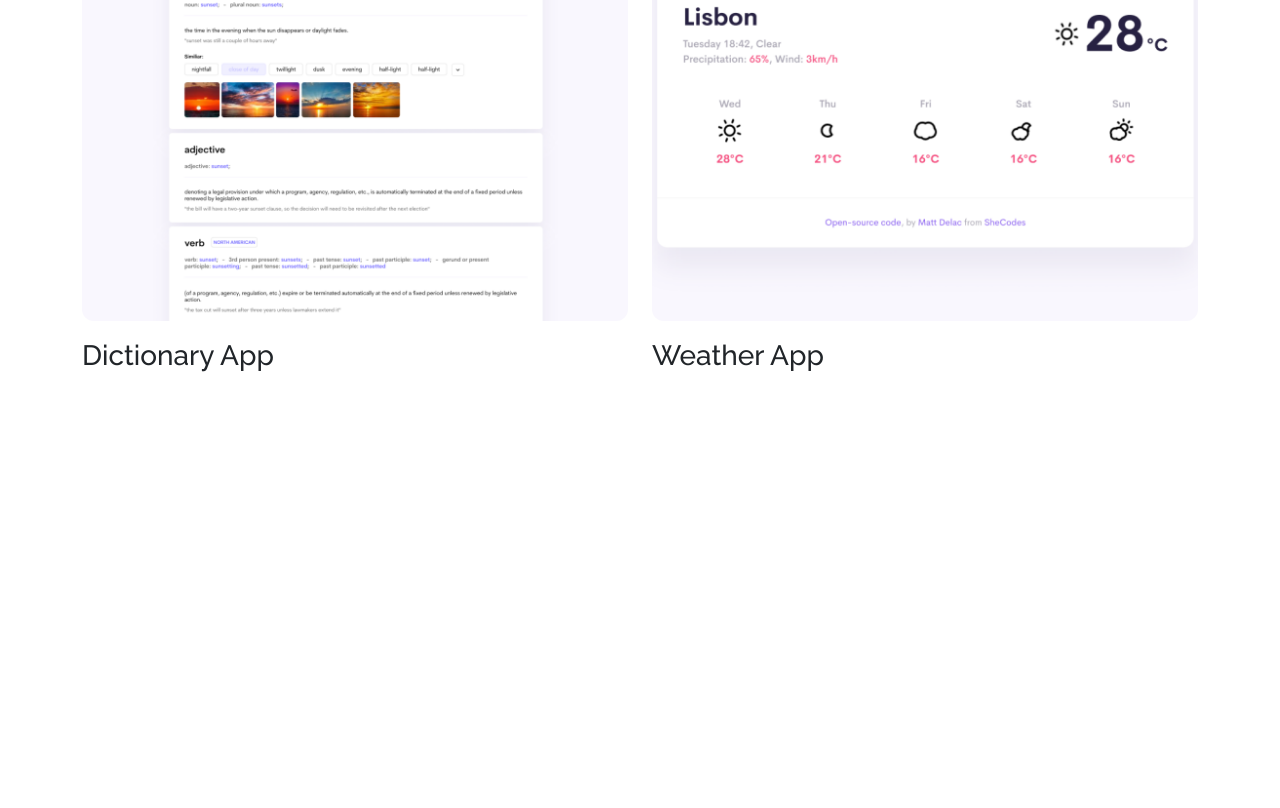
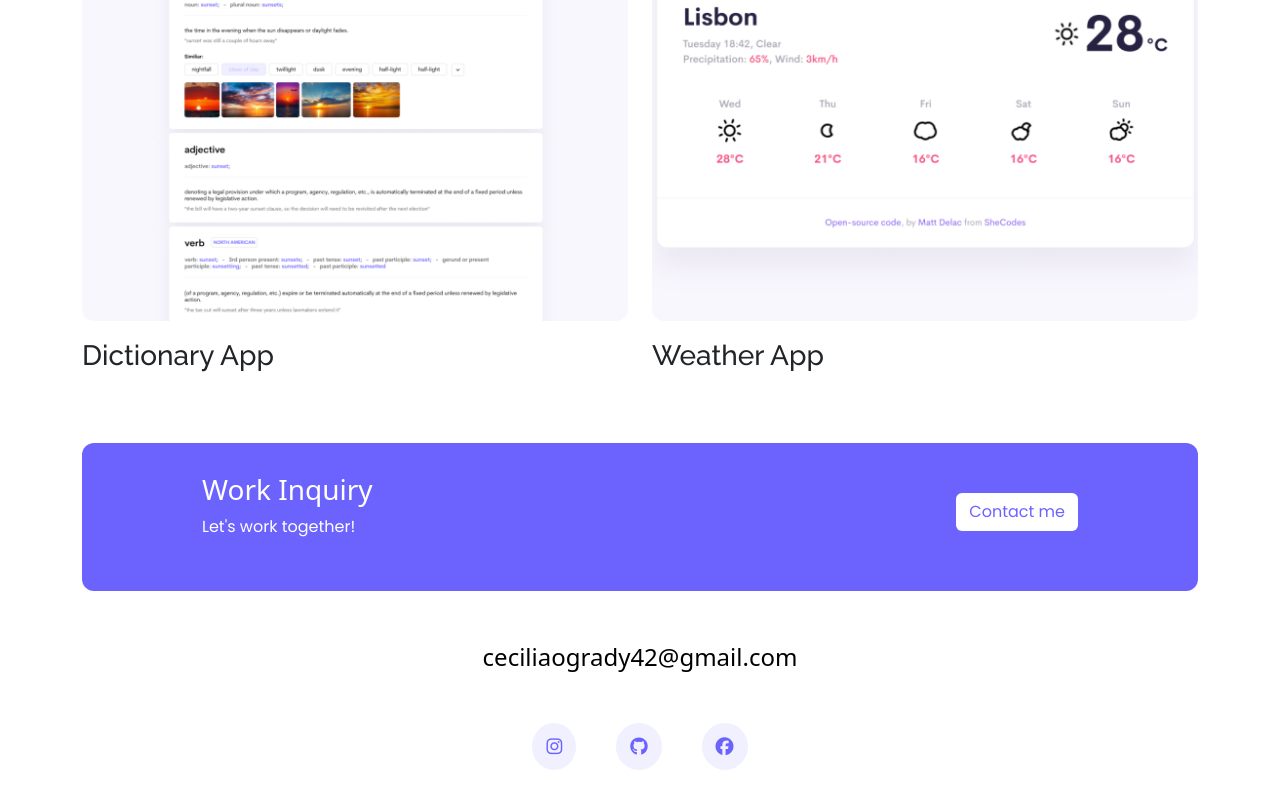
Before and after one commit to cogrady42/portfolio-project, a plain HTML site: page index.html in a window 1280 px wide. Shown: the part 1347-2155 px from the top of the page. Before the commit the page ends 1830 px from the top, so only its background shows below. Drawn offline with nearby package versions, Linux system fonts and the light colour scheme.

Commit message:
added footer

```diff
--- a/index.html
+++ b/index.html
@@ -82,7 +82,32 @@ Cecilia O'Grady
         <h2 class="mt-3">Weather App</h2>
     </div>
 </div>
+<footer>
+<div class="contact-box d-flex justify-content-between mb-5 d-none d-md-flex">
+    <div>
+    <h4>Work Inquiry</h4>
+    <p>Let's work together!</p>
+    </div>
+    <div>
+    <a href="" class="btn btn-branding">Contact me</a>
 </div>
+</div>
+<div class="mb-5 d-flex justify-content-center">
+    <a href="mailto:ceciliaogrady42@gmail.com" class="email-link">ceciliaogrady42@gmail.com</a>
+</div>
+    <div class="social-links d-flex justify-content-center">
+        <a href="https://www.instagram.com/cecilia.og/" target="_blank">
+    <i class="fa-brands fa-instagram"></i>
+</a>
+<a href="https://github.com/cogrady42" target="_blank">
+    <i class="fa-brands fa-github"></i>
+</a>
+    <a href="https://www.facebook.com/cecilia.ogrady.5/" target="_blank">
+    <i class="fa-brands fa-facebook"></i>
+</a>
 
+</div>
+</footer>
+</div>
 </body>
 </html>
--- a/styles/style.css
+++ b/styles/style.css
@@ -38,6 +38,10 @@ font-family: var(--heading-font-family);
 
 h2 {
     font-family: var(--heading-font-family);
+}
+
+h4 {
+    font-size: 28px;
 }
 
 p {
@@ -139,11 +143,52 @@ nav a:hover,  nav a.active  {
     color: var(--branding-color);
 }
 
+footer {
+    margin: 60px 0;
+}
+
+footer .contact-box {
+    background-color: var(--branding-color);
+    color: white;
+    padding: 30px 120px;
+    border-radius: 12px;
+}
+
+
+footer .email-link {
+    text-decoration: none;
+    color: black;
+    font-size: 24px;
+    text-align: center;
+}
+
+footer .email-link:hover {
+ color: var(--branding-color);
+}
+
+footer .social-links a {
+    margin: 0 20px;
+    color: var(--branding-color);
+    background-color: #f0f0ff;
+    padding: 10px 14px;
+    border-radius: 50%;
+    font-size: 18px;
+    transition: all 150ms ease-in-out;
+}
+
+footer .social-links a:hover {
+    color: white;
+    background-color: var(--branding-color);
+}
 @media (max-width: 500px) {
 
     .container h2 {
         font-size: 20px;
         text-align: center;
+    }
+
+    h4 {
+        font-size: 18px;
     }
 
     .second-col {
```
